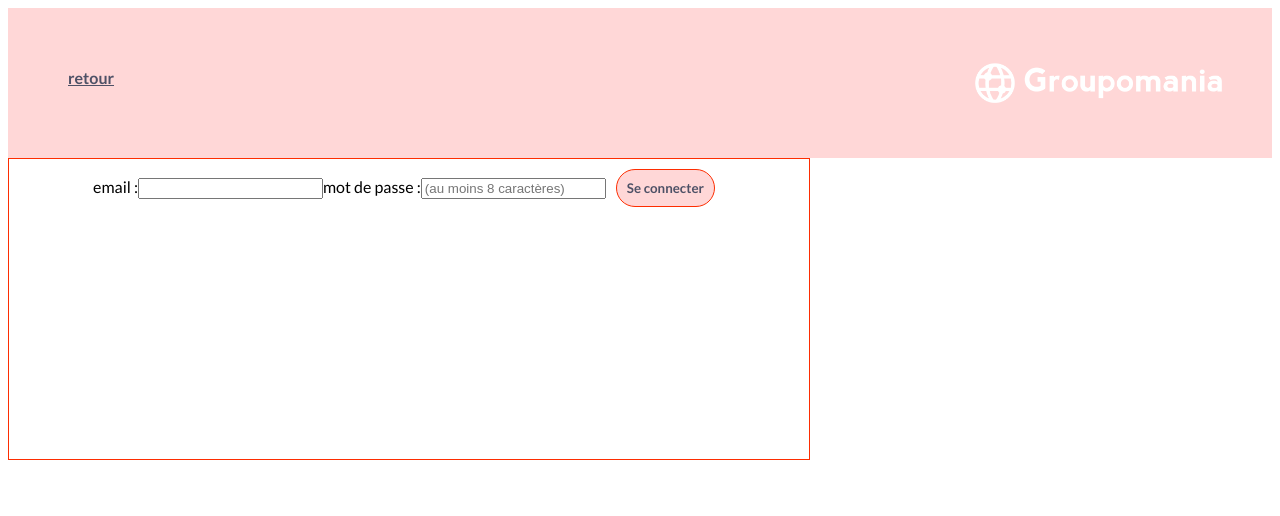
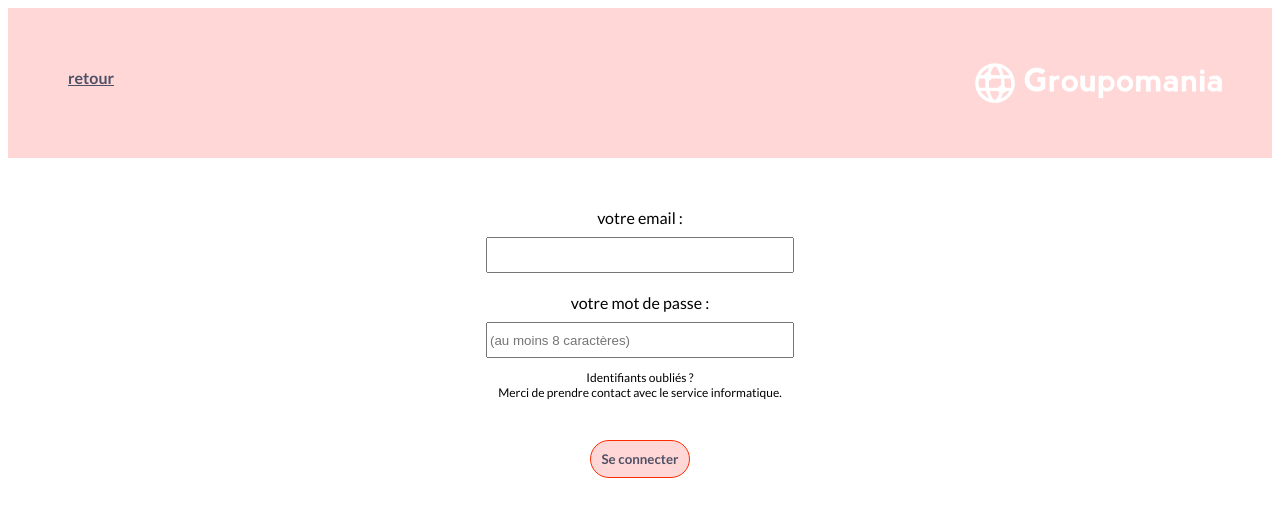
Before and after one commit to alexandraMallet/groupomania_front2, a Vue app: page /login in a window 1280 px wide. Shown: the top 516 px of the page. Built offline with nearby package versions, Linux system fonts and the light colour scheme.

Commit message:
style login

```diff
--- a/src/views/LoginView.vue
+++ b/src/views/LoginView.vue
@@ -1,14 +1,17 @@
 <template>
 
-  <HeaderLoginSignup/>
+  <HeaderLoginSignup />
 
   <div class="login-contener">
     <form class="login" @submit.prevent="login">
-      <label for="email">email :</label>
+      <label for="email">votre email :</label>
       <input class="input-email" v-model="email" />
 
-      <label for="password">mot de passe :</label>
+      <label for="password">votre mot de passe :</label>
       <input class="input-password" v-model="password" placeholder="(au moins 8 caractères)" />
+
+      <p>Identifiants oubliés ?
+      <br/>Merci de prendre contact avec le service informatique.</p>
 
       <Button type="submit" :buttonText="buttonText" />
     </form>
@@ -55,12 +58,31 @@ export default {
 
 
 .login-contener {
-  display: flex;
-  flex-direction: column;
-  text-align: center;
-  align-items: center;
+
   height: 300px;
-  width: 800px;
-  border: 1px solid #FD2D01;
+  width: 100%;
+
+  form {
+    margin-top: 50px;
+    display: flex;
+    flex-direction: column;
+    text-align: center;
+    align-items: center;
+
+    input {
+      margin-top: 10px;
+      height: 30px;
+      width: 300px;
+    }
+
+    .input-email {
+      margin-bottom: 20px;
+    }
+
+    p {
+      font-size: 12px;
+      margin-bottom: 30px;
+    }
+  }
 }
 </style>
```
